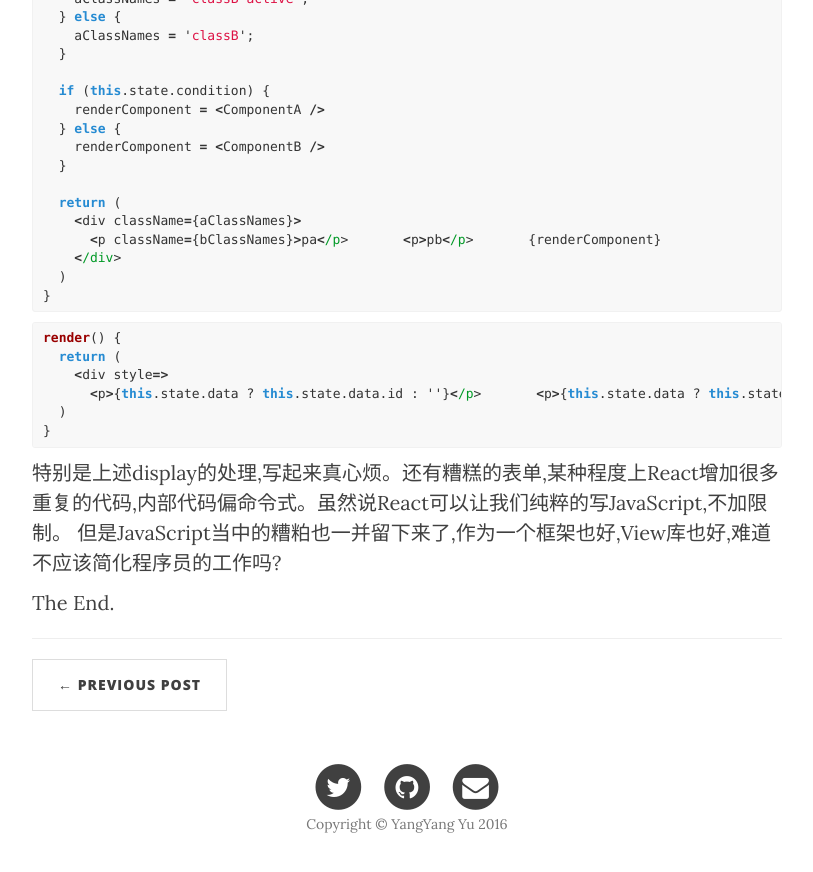
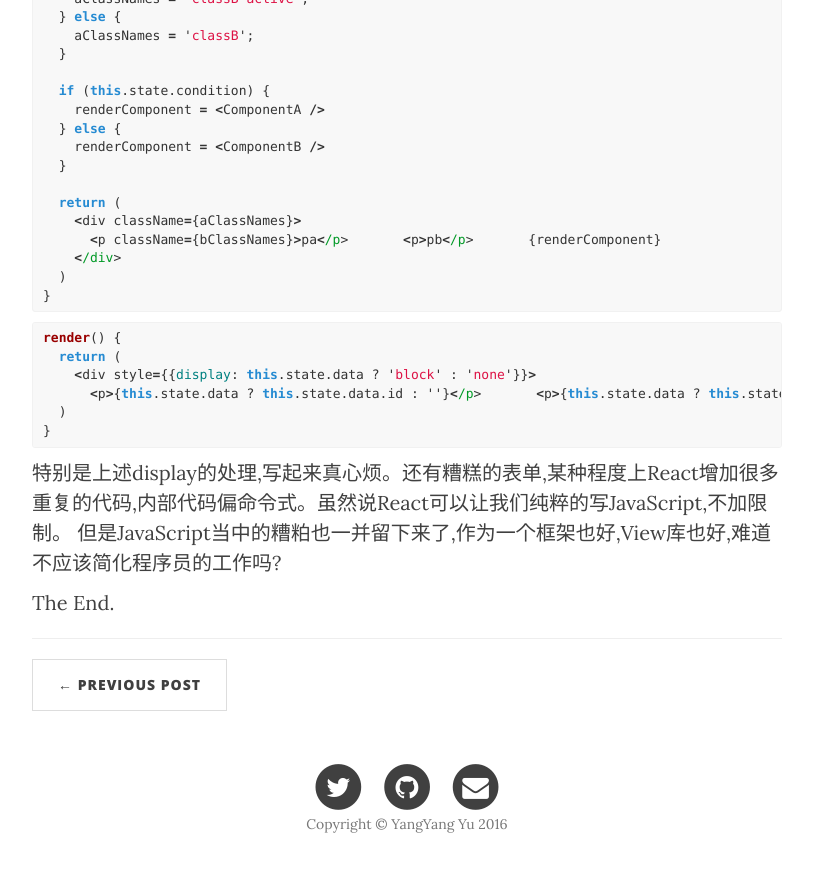
Before and after one commit to yuyang041060120/yuyang041060120.github.io, a Jekyll site: the page built from _posts/2016-07-31-questions-about-react.md, in a window 1280 px wide and 900 px high, scrolled down 4805 px. Shown: the top 872 px of the window, without its empty margins (233-1046 px from the left). Built offline with Jekyll 4.4.1, drawn with Linux system fonts in a browser that asks for light colours; nearby versions of some CDN libraries; comment, search, counter and statistics services are not loaded.

Commit message:
fixed {{ invisible

````diff
--- a/_posts/2016-07-31-questions-about-react.md
+++ b/_posts/2016-07-31-questions-about-react.md
@@ -256,7 +256,7 @@ render() {
 ```javascript
 render() {
   return (
-    <div style={{display: this.state.data ? 'block' : 'none'}}>
+    <div style={% raw %}{{display: this.state.data ? 'block' : 'none'}}{% endraw %}>
       <p>{this.state.data ? this.state.data.id : ''}</p>
       <p>{this.state.data ? this.state.data.name : ''}</p>
       <p>...</p>
````
